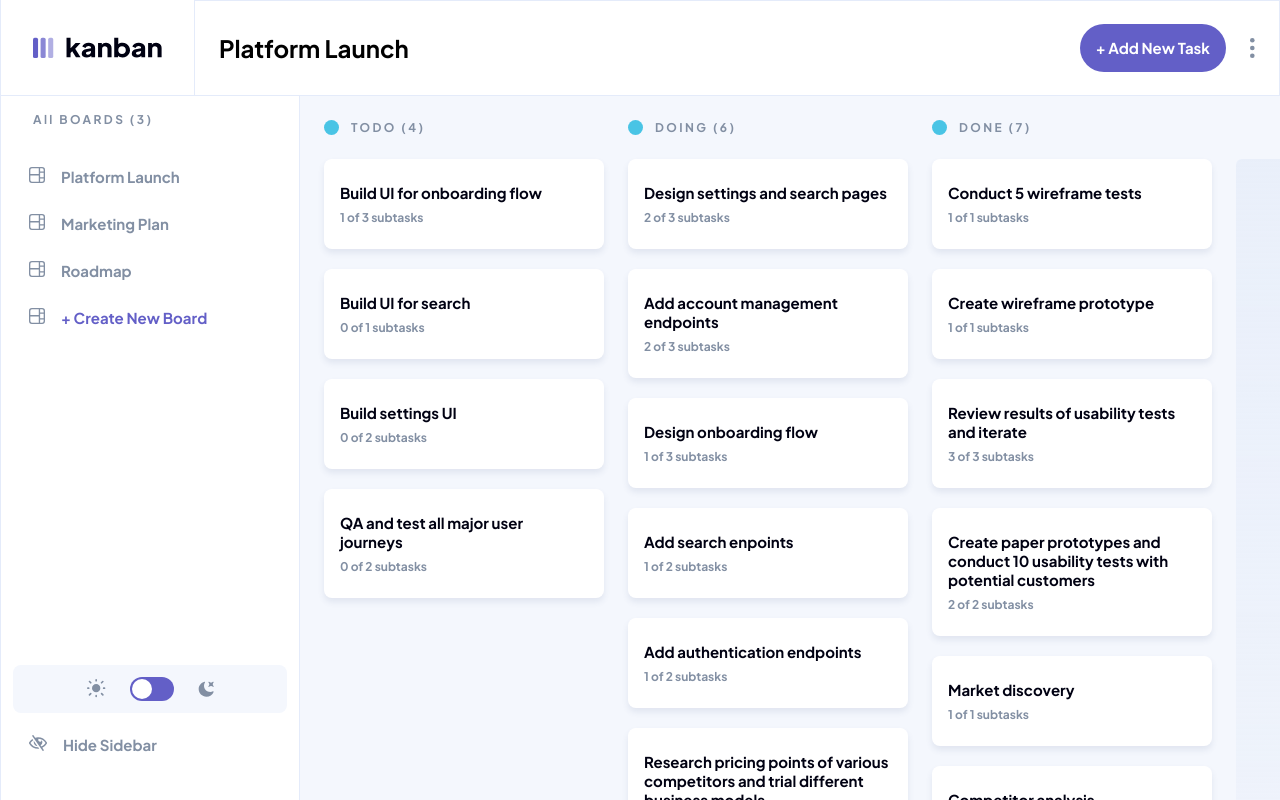
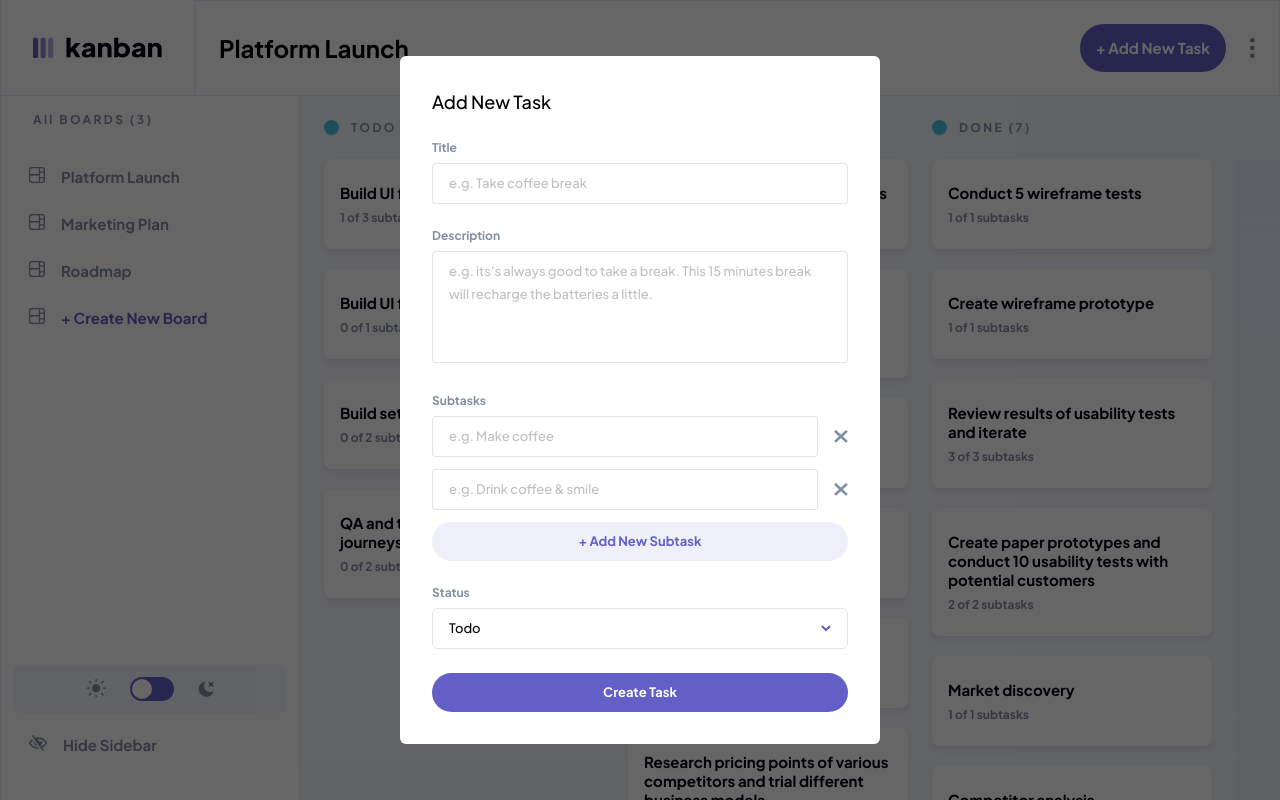
Before and after one commit to arey-dev/task-management, a React (Vite) app: page /task-management/board/1 in a window 1280 px wide. Built offline with nearby package versions, Linux system fonts and the light colour scheme.

Commit message:
create handlers for adding subtask and removing subtask

```diff
--- a/src/components/form/RemovableInput.jsx
+++ b/src/components/form/RemovableInput.jsx
@@ -1,11 +1,12 @@
+/* eslint-disable react/prop-types */
 import { Input } from "./Input";
 import cross from "../../assets/icon-cross.svg";
 
-export function RemovableInput(props) {
+export function RemovableInput({ onRemove, ...props }) {
   return (
     <div className="flex gap-4 mb-3">
       <Input className="w-full" {...props} />
-      <button type="button">
+      <button onClick={onRemove} type="button">
         <img src={cross} alt="Remove icon" />
       </button>
     </div>
--- /dev/null
+++ b/src/routes/AddTask.jsx
@@ -0,0 +1,96 @@
+import { Form } from "react-router-dom";
+import { Modal } from "../components/Modal";
+import { Input } from "../components/form/Input";
+import { TextArea } from "../components/form/TextArea";
+import { Button } from "../components/ui/Button";
+import { RemovableInput } from "../components/form/RemovableInput";
+import { Dropdown } from "../components/form/Dropdown";
+import { useState } from "react";
+
+const initialDropdownOptions = [
+  { id: 0, value: "Todo" },
+  { id: 1, value: "Doing" },
+  { id: 2, value: "Done" },
+];
+
+const initialSubtasks = [
+  { id: 0, placeholder: "e.g. Make coffee" },
+  { id: 1, placeholder: "e.g. Drink coffee & smile" },
+];
+
+let nextSubtasksId = initialSubtasks.length;
+
+export function AddTask() {
+  const [selectedOption, setSelectedOption] = useState(
+    initialDropdownOptions[0]
+  );
+
+  const [subtasks, setSubtasks] = useState(initialSubtasks);
+
+  const handleAddSubtask = () => {
+    const nextSubtask = [
+      ...subtasks,
+      {
+        id: nextSubtasksId++,
+        placeholder: "create new subtask",
+      },
+    ];
+
+    setSubtasks(nextSubtask);
+  };
+
+  const handleRemoveSubtask = (id) => {
+    setSubtasks(subtasks.filter((subtask) => subtask.id !== id));
+  };
+
+  const handleDropdownOptionChange = (option) => {
+    setSelectedOption(option);
+  };
+
+  console.log(subtasks);
+
+  return (
+    <>
+      <Modal>
+        {/* modal content */}
+        <Form
+          method="post"
+          className="flex flex-col w-[30rem] gap-6 bg-light-surface p-8 rounded-md"
+        >
+          <h2 className="text-lg">Add New Task</h2>
+          <Input label="Title" placeholder="e.g. Take coffee break" />
+          <TextArea
+            label="Description"
+            placeholder="e.g. its's always good to take a break. This 15 minutes break will recharge the batteries a little."
+            noresize
+          />
+          <section>
+            <h3 className="mb-2 text-body-md text-on-background">Subtasks</h3>
+            {subtasks.map((subtask, index) => (
+              <RemovableInput
+                key={subtask.id}
+                label={`subtask ${index}`}
+                label-sr-only="true"
+                placeholder={subtask?.placeholder}
+                onRemove={() => handleRemoveSubtask(subtask.id)}
+              />
+            ))}
+            <Button
+              onClick={handleAddSubtask}
+              variant="secondary"
+              className="w-full"
+            >
+              + Add New Subtask
+            </Button>
+          </section>
+          <Dropdown
+            options={initialDropdownOptions}
+            selectedOption={selectedOption}
+            onOptionChange={handleDropdownOptionChange}
+          />
+          <Button>Create Task</Button>
+        </Form>
+      </Modal>
+    </>
+  );
+}
--- a/src/routes/Root.jsx
+++ b/src/routes/Root.jsx
@@ -4,6 +4,7 @@ import { AppBar } from "../components/AppBar";
 import { BoardNav } from "../components/BoardNav";
 import data from "../data.json";
 import { Outlet } from "react-router-dom";
+import { AddTask } from "./AddTask";
 
 export function Root() {
   const { boards } = data;
@@ -18,6 +19,7 @@ export function Root() {
         <BoardNav boards={boards} />
         <Outlet context={boards[0]} />
       </Flex>
+      <AddTask />
     </>
   );
 }
```
